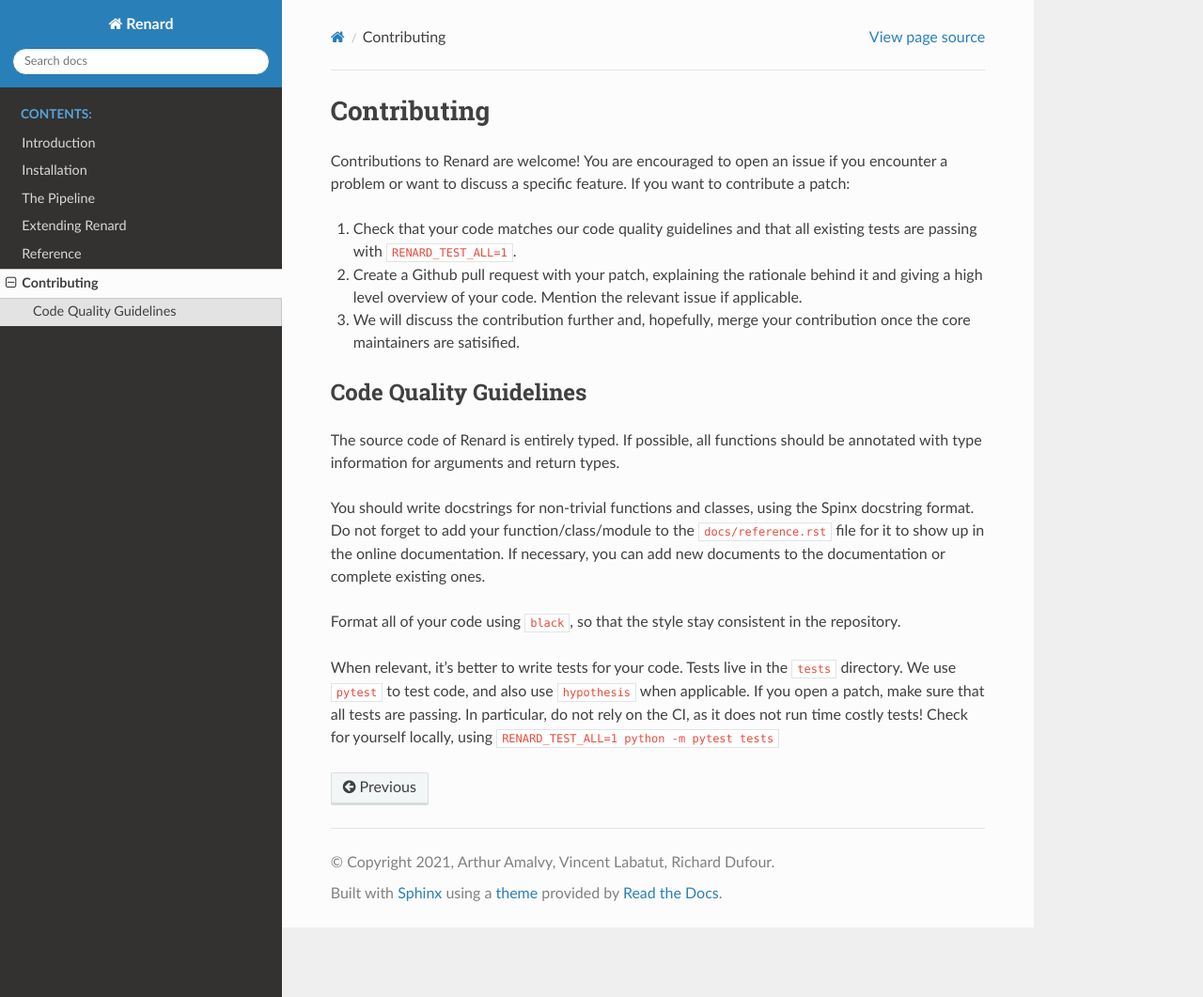
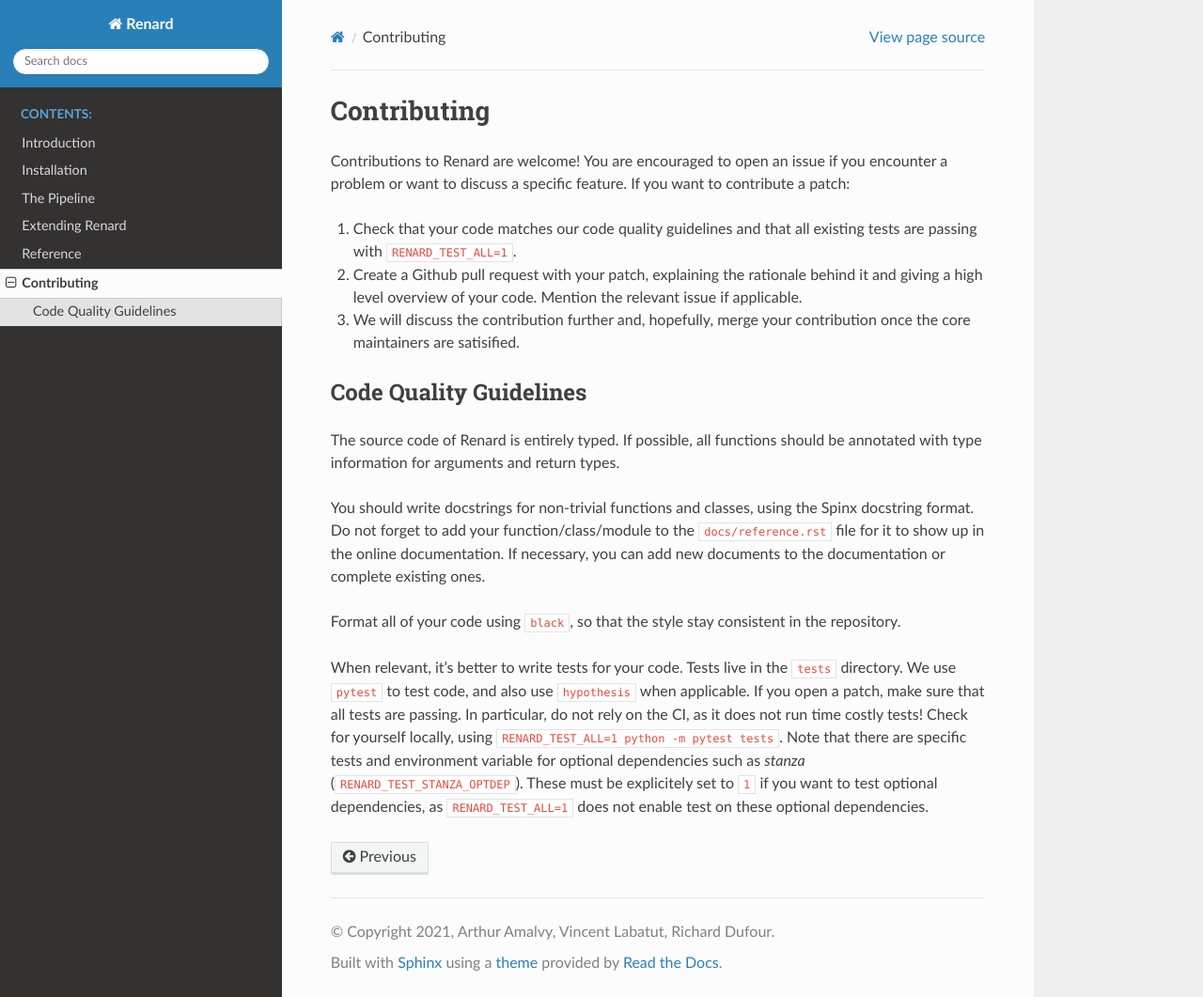
Before and after one commit to CompNet/Renard, a Sphinx documentation site: the page built from docs/contributing.rst, in a window 1280 px wide and 1061 px high. Shown: the whole window at 94% size. Built offline with Sphinx 7.4.7 and the Read the Docs theme 2.0.0, drawn with Linux system fonts in a browser that asks for light colours.

Commit message:
Add stanza pipeline test

```diff
--- a/docs/contributing.rst
+++ b/docs/contributing.rst
@@ -36,4 +36,9 @@
 ``hypothesis`` when applicable. If you open a patch, make sure that
 all tests are passing. In particular, do not rely on the CI, as it
 does not run time costly tests! Check for yourself locally, using
-``RENARD_TEST_ALL=1 python -m pytest tests``
+``RENARD_TEST_ALL=1 python -m pytest tests``. Note that there are
+specific tests and environment variable for optional dependencies such
+as *stanza* (``RENARD_TEST_STANZA_OPTDEP``). These must be explicitely
+set to ``1`` if you want to test optional dependencies, as
+``RENARD_TEST_ALL=1`` does not enable test on these optional
+dependencies.
```
Also changed, not shown: 1 other file.
